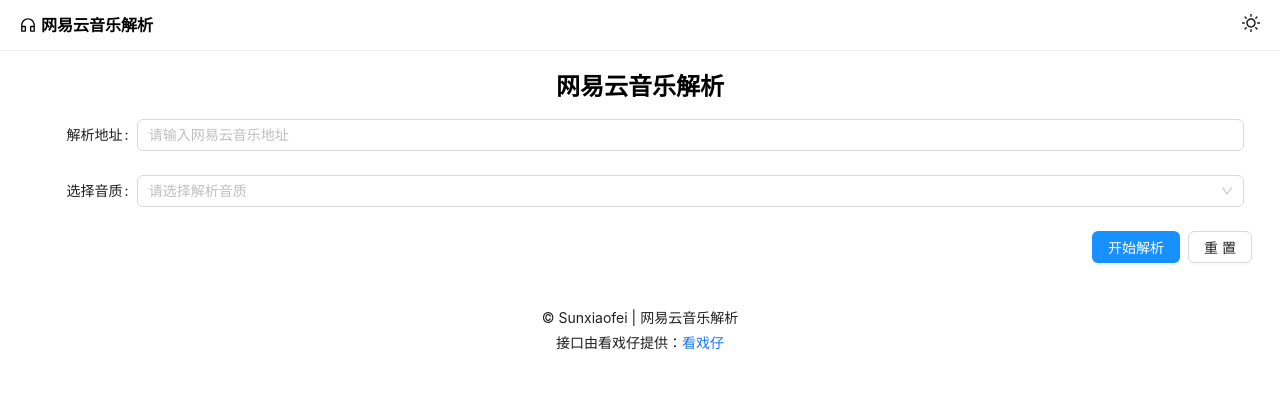
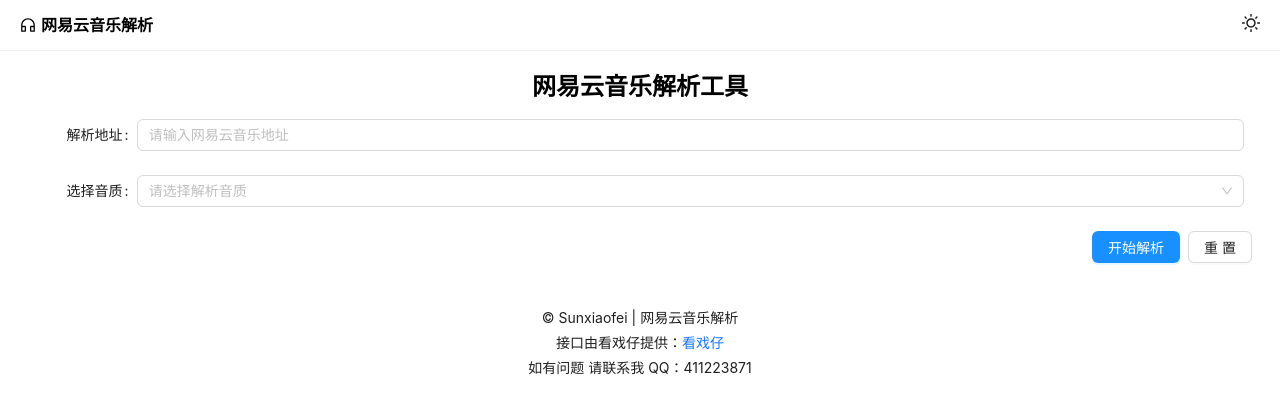
Before and after one commit to sunxiaofel/yunparse-web, a React (Vite) app: page / in a window 1280 px wide. Shown: the top 414 px of the page. Built offline with nearby package versions, Linux system fonts and the light colour scheme.

Commit message:
fix：更改声明

```diff
--- a/src/layout/MyContent.tsx
+++ b/src/layout/MyContent.tsx
@@ -131,7 +131,7 @@
                 textAlign: 'center',
               }}
             >
-              网易云音乐解析
+              网易云音乐解析工具
             </Title>
           </Col>
 
--- a/src/layout/MyFooter.tsx
+++ b/src/layout/MyFooter.tsx
@@ -12,10 +12,12 @@
         backgroundColor: token.colorBgBase,
       }}
     >
-      © Sunxiaofei | 网易云音乐解析
-      <div style={{ margin: '5px 0' }}></div>
-      接口由看戏仔提供：
-      <a href="https://api.kxzjoker.cn/#">看戏仔</a>
+      <div>© Sunxiaofei | 网易云音乐解析</div>
+      <div style={{ margin: '5px 0' }}>
+        接口由看戏仔提供：
+        <a href="https://api.kxzjoker.cn/#">看戏仔</a>
+      </div>
+      <div>如有问题 请联系我 QQ：411223871</div>
     </Footer>
   )
 }
```
